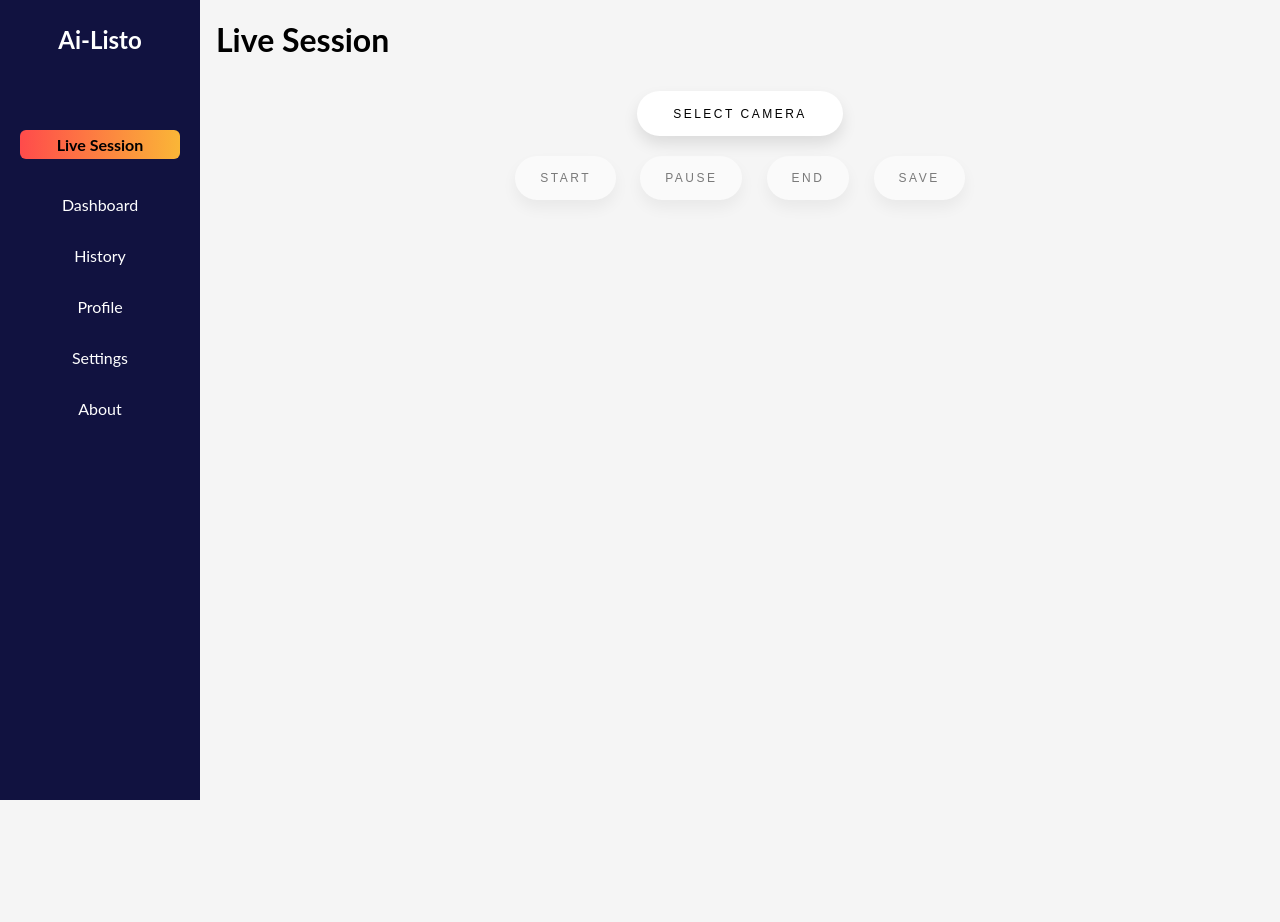
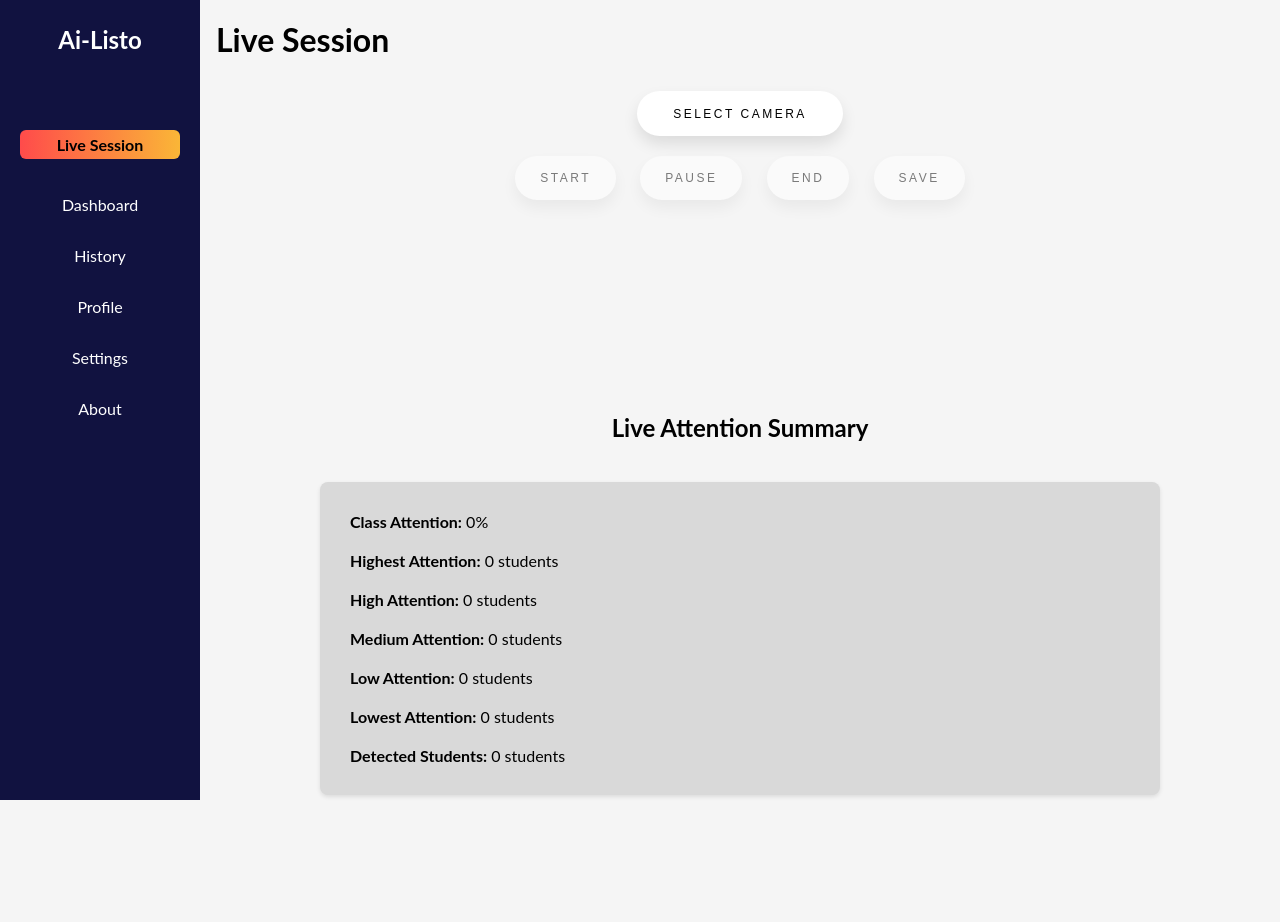
Before and after one commit to winsmarlcanete/ailisto-system-thesis, a Flask app: page /liveSession in a window 1280 px wide. Run offline with Flask 3, Linux system fonts and the light colour scheme.

Commit message:
Add live attention summary section with video display to live session page

```diff
--- a/web-based-application/static/css/base.css
+++ b/web-based-application/static/css/base.css
@@ -25,6 +25,27 @@ div.content {
   height: 100vh;
 }
 
+.content-box {
+  background-color: #D9D9D9;
+  border-radius: 8px;
+  box-shadow: 0 2px 4px rgba(0, 0, 0, 0.1);
+  padding: 20px;
+  width: 80%;
+  max-width: 800px;
+}
+
+.content-box ul {
+  list-style: none;
+  padding: 0;
+  margin: 0;
+}
+
+.content-box li {
+  padding: 10px;
+}
+
+
+
 @media screen and (max-width: 700px) {
   .page-title {
     margin-left: 0;
--- a/web-based-application/templates/liveSession.html
+++ b/web-based-application/templates/liveSession.html
@@ -39,11 +39,23 @@
             <button id="end-btn" class="btn" disabled>End</button>
             <button id="save-btn" class="btn" disabled>Save</button>
         </div>
-
+        <div>
+            <video id="annotated-video" autoplay></video>
+        </div>
+        <h2>Live Attention Summary</h2>
+        <div class="content-box">
+            <ul>
+                <li><b>Class Attention:</b> <span id="class-attention">0</span>%</li>
+                <li><b>Highest Attention:</b> <span id="highest-attention">0</span> students</li>
+                <li><b>High Attention:</b> <span id="high-attention">0</span> students</li>
+                <li><b>Medium Attention:</b> <span id="medium-attention">0</span> students</li>
+                <li><b>Low Attention:</b> <span id="low-attention">0</span> students</li>
+                <li><b>Lowest Attention:</b> <span id="lowest-attention">0</span> students</li>
+                <li><b>Detected Students:</b> <span id="detected-students">0</span> students</li>
+            </ul>
+        </div>
         <script src="{{ url_for('static', filename='js/camera.js') }}"></script>
         <script src="{{ url_for('static', filename='js/session-controls.js') }}"></script>
     </div>
-
-
 </body>
 </html>
```
